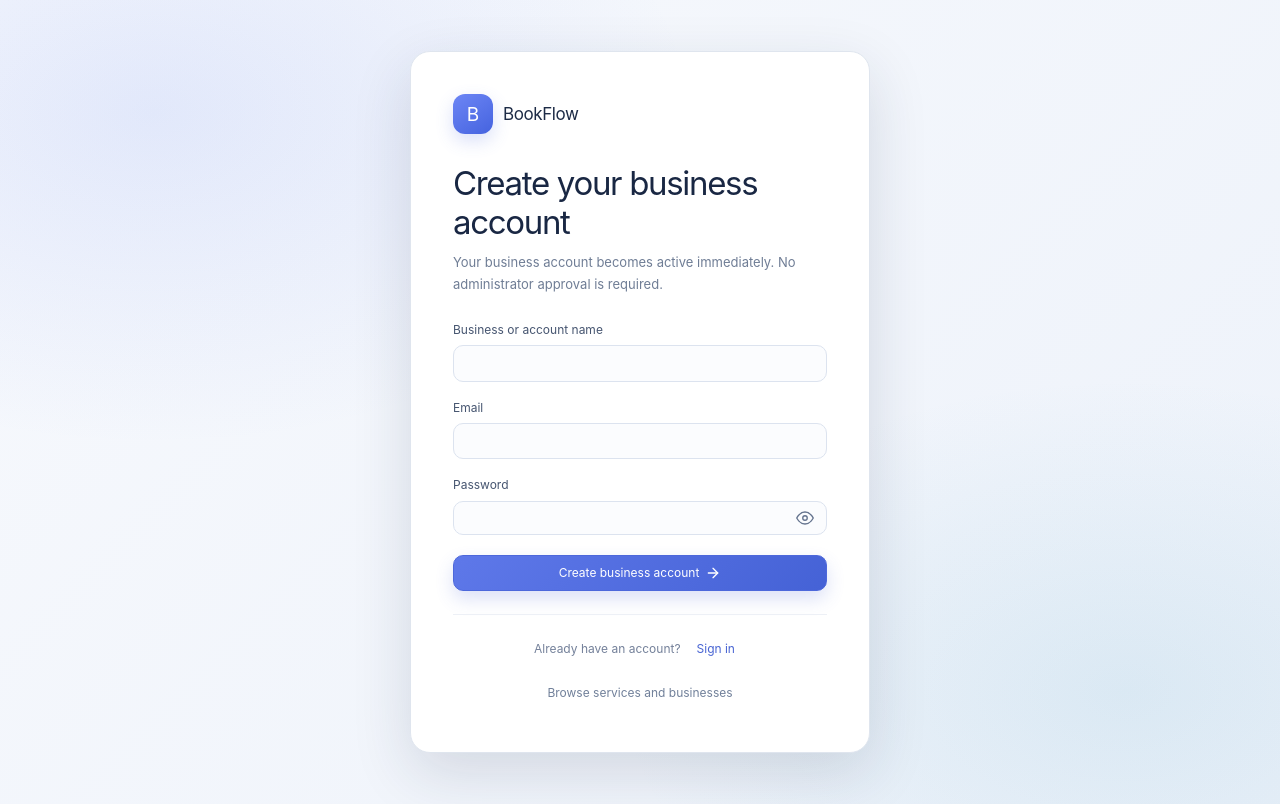
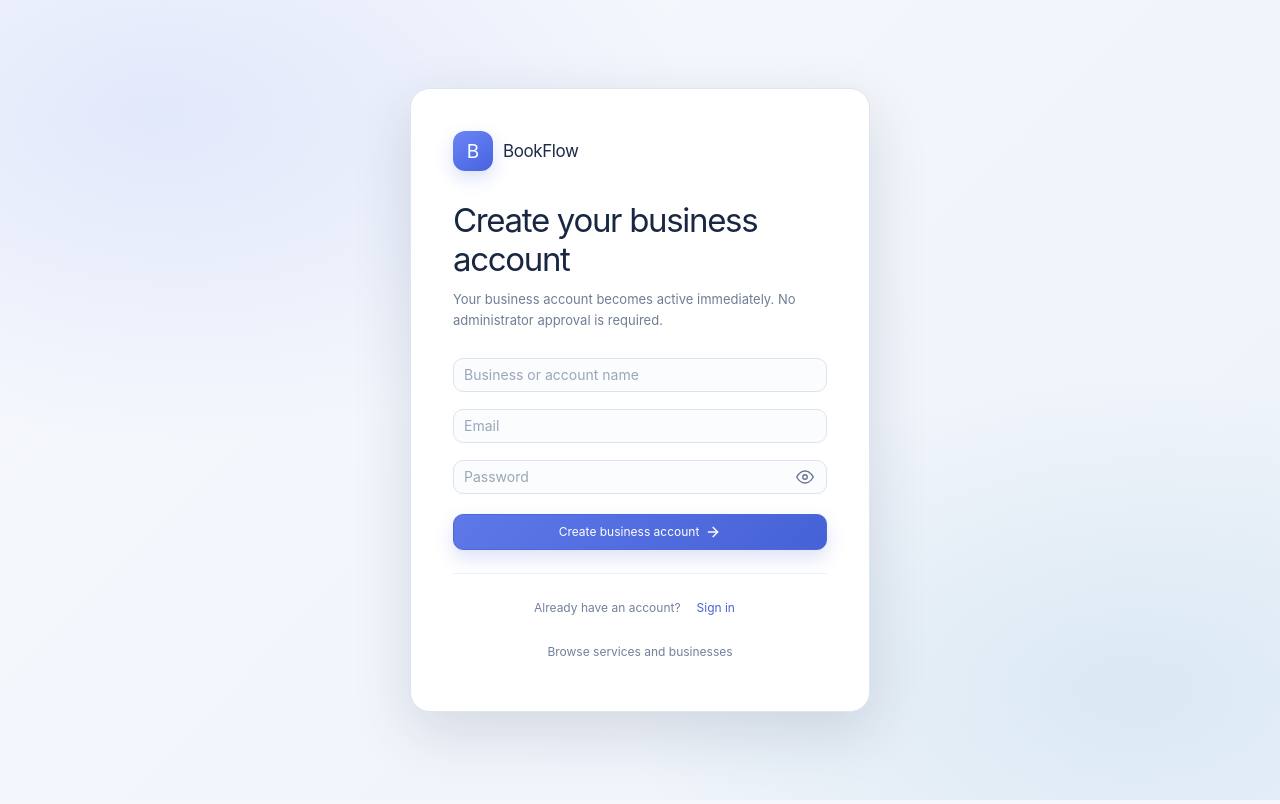
Before and after one commit to joebanezair/booking-project, a React (Vite) app in the folder client/: page /register in a window 1280 px wide. Built offline with nearby package versions, Linux system fonts and the light colour scheme; no server answers.

Commit message:
Use placeholders instead of visible authentication labels

```diff
--- a/client/src/pages/AuthPage.jsx
+++ b/client/src/pages/AuthPage.jsx
@@ -1,4 +1,3 @@
-import { Label } from "../components/ui/label.jsx";
 import { useEffect, useState } from "react";
 import { Link, useLocation, useNavigate } from "react-router-dom";
 import { FiArrowRight, FiEye, FiEyeOff } from "react-icons/fi";
@@ -65,16 +64,16 @@ export default function AuthPage({ onAuthenticated, initialMode = "login" }) {
       </div>
 
       <form className="auth-fields" onSubmit={submit} aria-busy={submitting}>
-        {isRegister && <Label htmlFor="auth-name">Business or account name
-          <Input id="auth-name" name="name" autoComplete="organization" value={form.name} onChange={e => setForm({ ...form, name: e.target.value })} disabled={submitting} required />
-        </Label>}
-        <Label htmlFor="auth-email">Email
-          <Input id="auth-email" name="email" type="email" autoComplete="email" inputMode="email" value={form.email} onChange={e => setForm({ ...form, email: e.target.value })} disabled={submitting} required />
-        </Label>
+        {isRegister && <div className="auth-field">
+          <Input id="auth-name" name="name" autoComplete="organization" placeholder="Business or account name" aria-label="Business or account name" value={form.name} onChange={e => setForm({ ...form, name: e.target.value })} disabled={submitting} required />
+        </div>}
         <div className="auth-field">
-          <Label htmlFor="auth-password">Password</Label>
+          <Input id="auth-email" name="email" type="email" autoComplete="email" inputMode="email" placeholder="Email" aria-label="Email" value={form.email} onChange={e => setForm({ ...form, email: e.target.value })} disabled={submitting} required />
+        </div>
+        <div className="auth-field">
+
           <div className="auth-password-field">
-            <Input id="auth-password" name="password" type={showPassword ? "text" : "password"} autoComplete={isRegister ? "new-password" : "current-password"} minLength="8" value={form.password} onChange={e => setForm({ ...form, password: e.target.value })} disabled={submitting} required />
+            <Input id="auth-password" name="password" type={showPassword ? "text" : "password"} autoComplete={isRegister ? "new-password" : "current-password"} minLength="8" placeholder="Password" aria-label="Password" value={form.password} onChange={e => setForm({ ...form, password: e.target.value })} disabled={submitting} required />
             <Button type="button" variant="ghost" size="icon" className="auth-password-toggle" aria-label={showPassword ? "Hide password" : "Show password"} title={showPassword ? "Hide password" : "Show password"} aria-controls="auth-password" aria-pressed={showPassword} disabled={submitting} onClick={() => setShowPassword(v => !v)}>{showPassword ? <FiEyeOff aria-hidden="true" /> : <FiEye aria-hidden="true" />}</Button>
           </div>
         </div>
```
